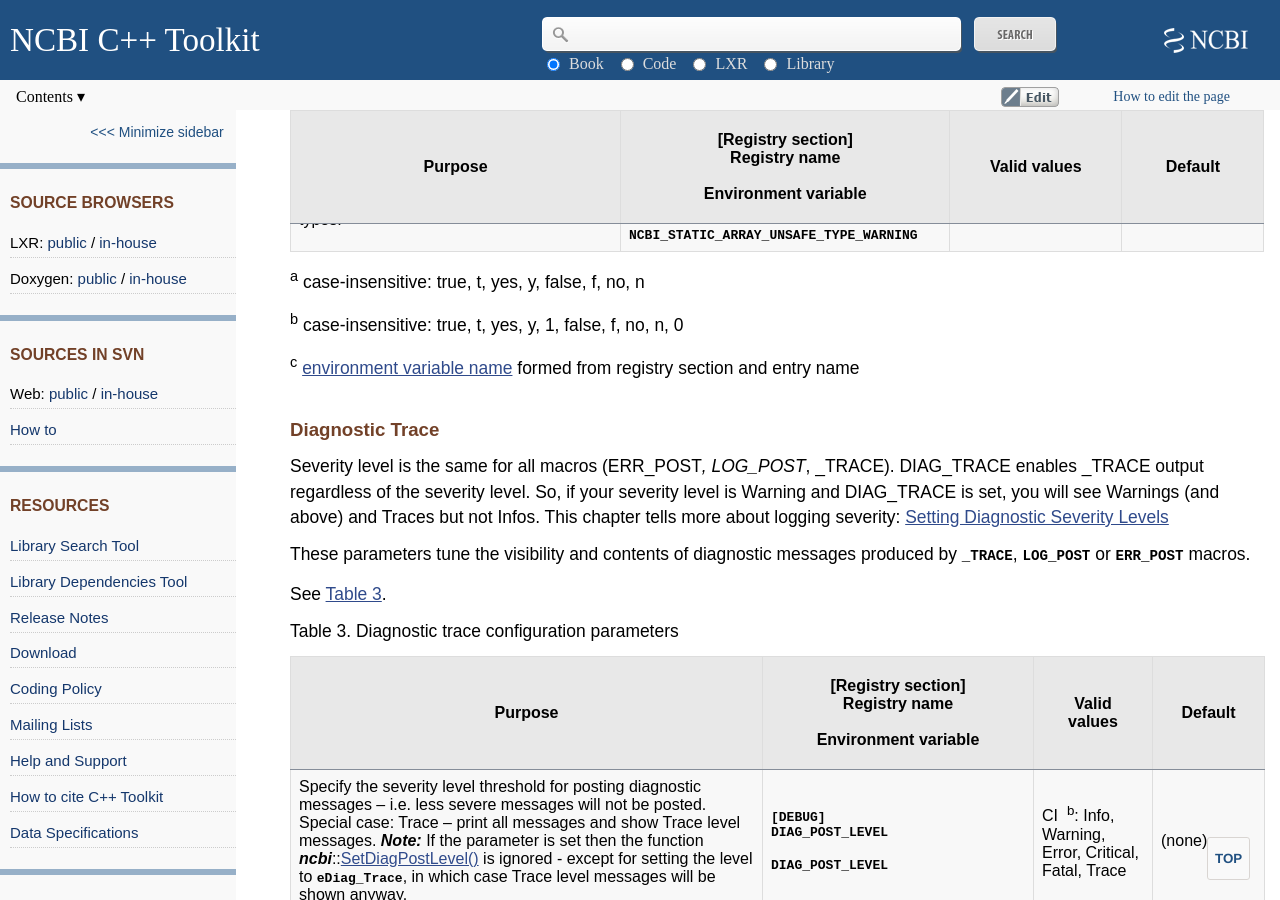
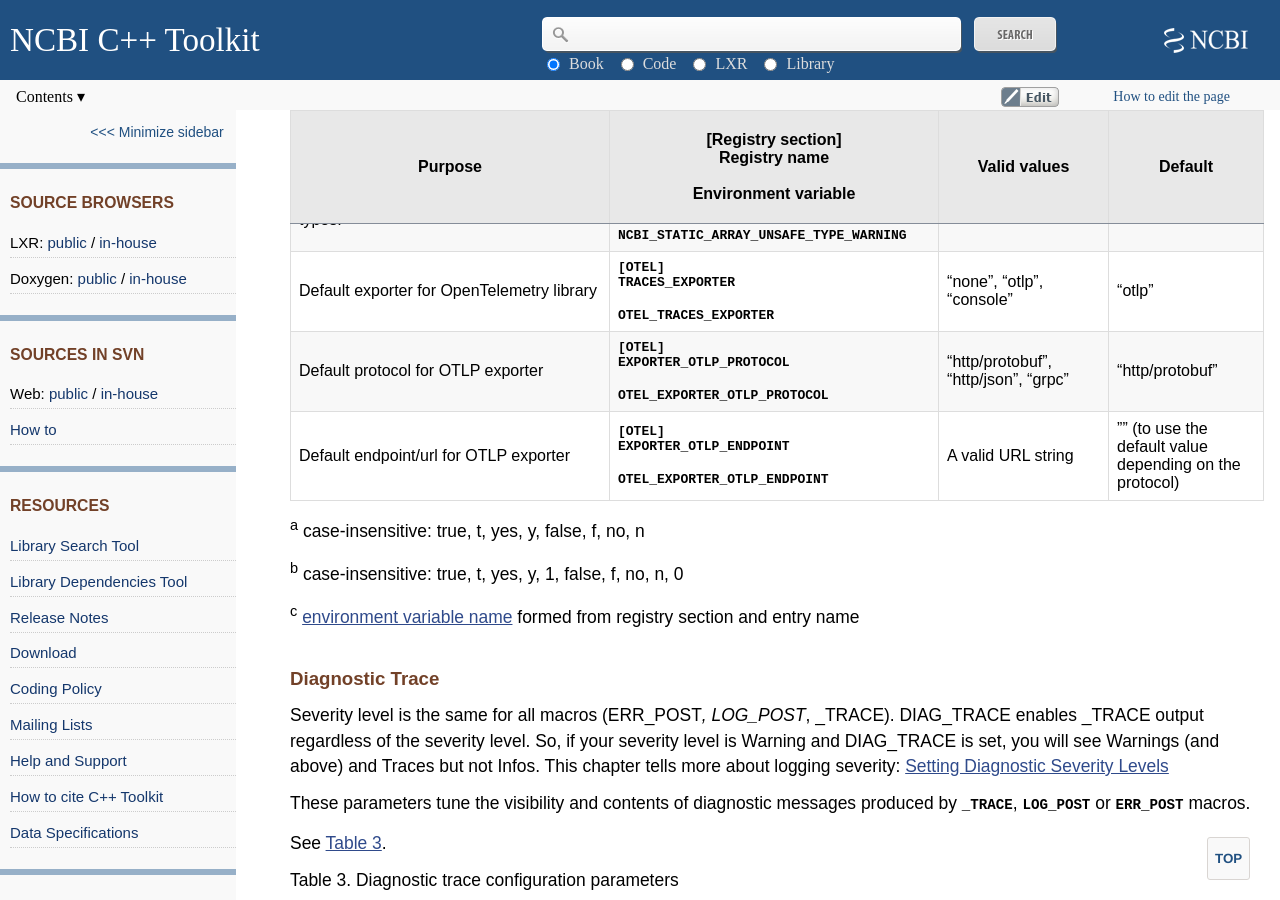
Before and after one commit to ncbi/cxx-toolkit, a Jekyll site: the page built from pages/ch_libconfig.md, in a window 1280 px wide and 900 px high, scrolled down 6955 px. Built offline with Jekyll 4.4.1, drawn with Linux system fonts in a browser that asks for light colours.

Commit message:
Added OTLP parameters. JIRA CXX-1091, CXX-13654

```diff
--- a/pages/ch_libconfig.md
+++ b/pages/ch_libconfig.md
@@ -209,6 +209,9 @@
 | Specify whether to try creating the log file under `/log` before trying other locations (e.g. a location specified by the registry or by **`NCBI_CONFIG__LOG__FILE`**).              | **`[LOG]`**<br/>**`TryRootLogFirst`**<br/><br/>**`NCBI_CONFIG__LOG__TRYROOTLOGFIRST`**  [<sup>c</sup>](#ch_libconfig.TF.3) | Boolean  [<sup>a</sup>](#ch_libconfig.TF.1)    | false      |
 | If true, default to logging warnings when unsafe static array types are copied.       | **`[NCBI]`**<br/>**`STATIC_ARRAY_COPY_WARNING`**<br/><br/>**`NCBI_STATIC_ARRAY_COPY_WARNING`**    | Boolean  [<sup>b</sup>](#ch_libconfig.TF.2)    | false      |
 | If true, log warnings for unsafe static array types.               | **`[NCBI]`**<br/>**`STATIC_ARRAY_UNSAFE_TYPE_WARNING`**<br/><br/>**`NCBI_STATIC_ARRAY_UNSAFE_TYPE_WARNING`**  | Boolean  [<sup>b</sup>](#ch_libconfig.TF.2)    | true |
+| Default exporter for OpenTelemetry library | **`[OTEL]`**<br/>**`TRACES_EXPORTER`**<br/><br/>**`OTEL_TRACES_EXPORTER`** | "none", "otlp", "console" | "otlp" |
+| Default protocol for OTLP exporter | **`[OTEL]`**<br/>**`EXPORTER_OTLP_PROTOCOL`**<br/><br/>**`OTEL_EXPORTER_OTLP_PROTOCOL`** | "http/protobuf", "http/json", "grpc" | "http/protobuf" |
+| Default endpoint/url for OTLP exporter | **`[OTEL]`**<br/>**`EXPORTER_OTLP_ENDPOINT`**<br/><br/>**`OTEL_EXPORTER_OTLP_ENDPOINT`** | A valid URL string | "" (to use the default value depending on the protocol) |
 
 <div class="table-scroll"></div>
 
```
